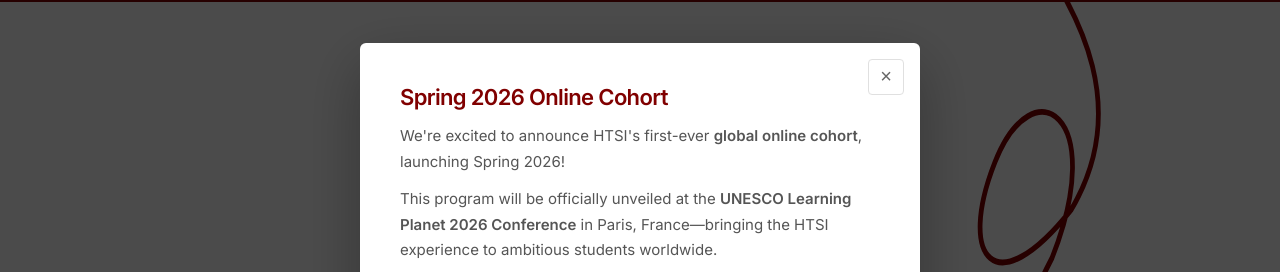
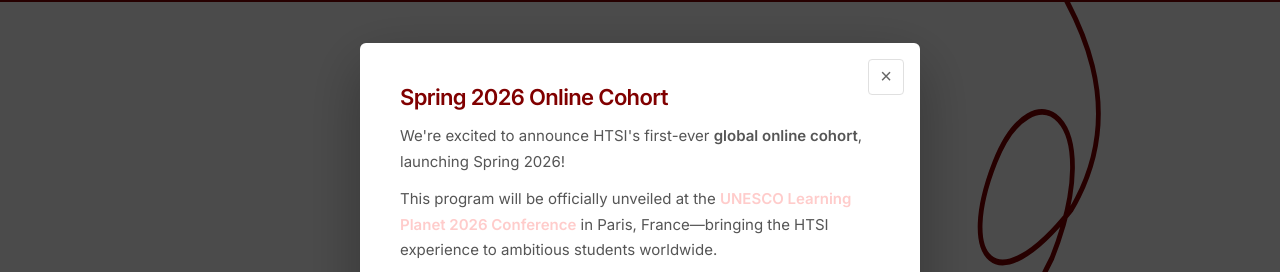
Before and after one commit to ethan-dev-academia/htsi, a website: page index.html in a window 1280 px wide. Shown: the part 58-330 px from the top of the page. Drawn offline with Linux system fonts and the light colour scheme.

Commit message:
Highlight UNESCO Conference in modal body

```diff
--- a/index.html
+++ b/index.html
@@ -755,7 +755,7 @@
                 <h2>Spring 2026 Online Cohort</h2>
                 <p>We're excited to announce HTSI's first-ever <strong>global online cohort</strong>, launching Spring 2026!</p>
 
-                <p>This program will be officially unveiled at the <strong>UNESCO Learning Planet 2026 Conference</strong> in Paris, France—bringing the HTSI experience to ambitious students worldwide.</p>
+                <p>This program will be officially unveiled at the <strong style="color: #FFCCCB;">UNESCO Learning Planet 2026 Conference</strong> in Paris, France—bringing the HTSI experience to ambitious students worldwide.</p>
 
                 <p><strong>What you get:</strong></p>
                 <ul style="margin-left: 1.5rem; margin-bottom: 1rem; line-height: 1.8;">
```
